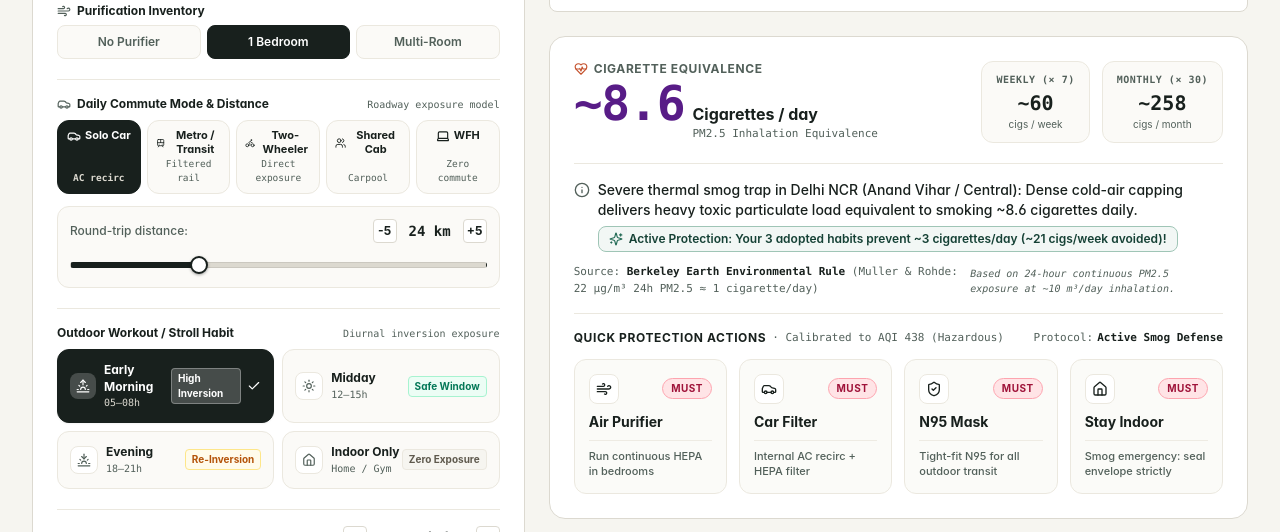
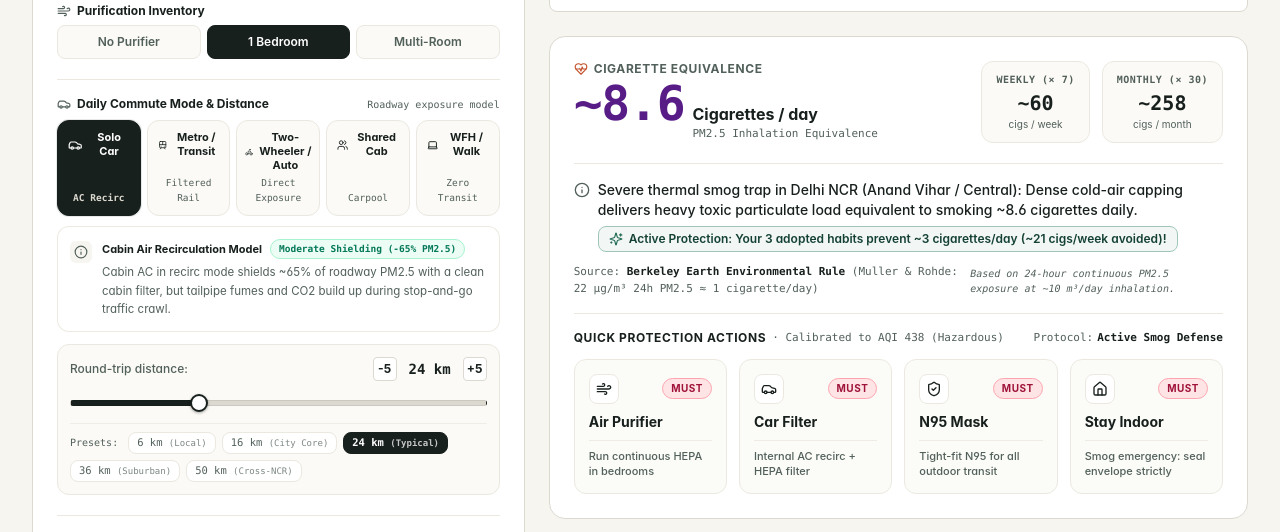
Before and after one commit to VIKAS-555/vayusaathi-smog-copilot, a Next.js app: page / in a window 1280 px wide. Shown: the part 1440-1972 px from the top of the page. Built offline with nearby package versions, Linux system fonts and the light colour scheme; no server answers.

Commit message:
feat: enhance commute mode with tactile tiles, dynamic in-transit exposure note, and quick distance preset pills

```diff
--- a/src/components/HouseholdProfiler.tsx
+++ b/src/components/HouseholdProfiler.tsx
@@ -19,7 +19,8 @@ import {
   Sunrise,
   Sunset,
   Sun,
-  Check
+  Check,
+  Info
 } from 'lucide-react';
 
 interface HouseholdProfilerProps {
@@ -128,11 +129,61 @@ export const HouseholdProfiler: React.FC<HouseholdProfilerProps> = ({
     sub: string;
     icon: React.ReactNode;
   }[] = [
-    { id: 'solo-petrol-car', label: 'Solo Car', sub: 'AC recirc', icon: <Car className="h-3.5 w-3.5" /> },
-    { id: 'metro-public-transit', label: 'Metro / Transit', sub: 'Filtered rail', icon: <Train className="h-3.5 w-3.5" /> },
-    { id: 'two-wheeler', label: 'Two-Wheeler', sub: 'Direct exposure', icon: <Bike className="h-3.5 w-3.5" /> },
-    { id: 'carpool-cab', label: 'Shared Cab', sub: 'Carpool', icon: <Users className="h-3.5 w-3.5" /> },
-    { id: 'work-from-home', label: 'WFH', sub: 'Zero commute', icon: <Laptop className="h-3.5 w-3.5" /> },
+    { id: 'solo-petrol-car', label: 'Solo Car', sub: 'AC Recirc', icon: <Car className="h-4 w-4" /> },
+    { id: 'metro-public-transit', label: 'Metro / Transit', sub: 'Filtered Rail', icon: <Train className="h-4 w-4" /> },
+    { id: 'two-wheeler', label: 'Two-Wheeler / Auto', sub: 'Direct Exposure', icon: <Bike className="h-4 w-4" /> },
+    { id: 'carpool-cab', label: 'Shared Cab', sub: 'Carpool', icon: <Users className="h-4 w-4" /> },
+    { id: 'work-from-home', label: 'WFH / Walk', sub: 'Zero Transit', icon: <Laptop className="h-4 w-4" /> },
+  ];
+
+  // Commute Exposure Profiles (PM2.5 filtration vs tailpipe intake)
+  const getCommuteExposureDetails = (mode: CommuteMode) => {
+    switch (mode) {
+      case 'solo-petrol-car':
+        return {
+          title: 'Cabin Air Recirculation Model',
+          badge: 'Moderate Shielding (-65% PM2.5)',
+          badgeClasses: 'bg-emerald-50 dark:bg-emerald-950/40 text-emerald-700 dark:text-emerald-400 border-emerald-200 dark:border-emerald-800',
+          description: 'Cabin AC in recirc mode shields ~65% of roadway PM2.5 with a clean cabin filter, but tailpipe fumes and CO2 build up during stop-and-go traffic crawl.',
+        };
+      case 'metro-public-transit':
+        return {
+          title: 'Filtered Transit Corridor',
+          badge: 'Optimal Defense (-85% PM2.5)',
+          badgeClasses: 'bg-teal-50 dark:bg-teal-950/40 text-teal-700 dark:text-teal-400 border-teal-200 dark:border-teal-800',
+          description: 'Air-conditioned metro cars with high-volume filtration offer the lowest particulate intake per commuter-km and produce zero direct roadway emissions.',
+        };
+      case 'two-wheeler':
+        return {
+          title: 'Open Roadway Exposure',
+          badge: 'Direct Intake (3.2× Exposure)',
+          badgeClasses: 'bg-rose-50 dark:bg-rose-950/40 text-rose-700 dark:text-rose-400 border-rose-200 dark:border-rose-800',
+          description: 'Open-air riders face direct tailpipe exhaust plumes and resuspended road dust at breathing height. Tight-fitting N95 respirator strongly advised.',
+        };
+      case 'carpool-cab':
+        return {
+          title: 'Shared Fleet & Recirc Ingress',
+          badge: 'Shared Footprint (-60% PM2.5)',
+          badgeClasses: 'bg-sky-50 dark:bg-sky-950/40 text-sky-700 dark:text-sky-400 border-sky-200 dark:border-sky-800',
+          description: 'Shared vehicular footprint cuts citywide congestion emissions; keep cabin AC recirculating to prevent outside truck and bus exhaust ingress.',
+        };
+      case 'work-from-home':
+        return {
+          title: 'Zero Transit Corridor',
+          badge: '100% Roadway Avoided',
+          badgeClasses: 'bg-indigo-50 dark:bg-indigo-950/40 text-indigo-700 dark:text-indigo-400 border-indigo-200 dark:border-indigo-800',
+          description: 'Completely eliminates roadway toxic micro-environments and traffic exhaust spikes; indoor air quality depends on home envelope & filtration.',
+        };
+    }
+  };
+
+  // Quick Distance Preset Pills for Rapid Mobile Tapping
+  const DISTANCE_PRESETS = [
+    { km: 6, label: '6 km', tag: 'Local' },
+    { km: 16, label: '16 km', tag: 'City Core' },
+    { km: 24, label: '24 km', tag: 'Typical' },
+    { km: 36, label: '36 km', tag: 'Suburban' },
+    { km: 50, label: '50 km', tag: 'Cross-NCR' },
   ];
 
   // 3. Outdoor Workout / Stroll Habit Options Definition
@@ -466,7 +517,7 @@ export const HouseholdProfiler: React.FC<HouseholdProfilerProps> = ({
         </div>
       </div>
 
-      {/* 4. DAILY COMMUTE MODE: Compact Option Tiles + Distance Stepper/Slider */}
+      {/* 4. DAILY COMMUTE MODE & DISTANCE: Tactile Option Tiles + Dynamic Exposure Note + Distance Presets */}
       <div className="mt-5 pt-4 border-t border-stone-200 dark:border-stone-800">
         <div className="flex items-center justify-between mb-2">
           <label className="text-xs font-bold text-ink dark:text-stone-200 flex items-center gap-1.5">
@@ -478,7 +529,7 @@ export const HouseholdProfiler: React.FC<HouseholdProfilerProps> = ({
           </span>
         </div>
 
-        {/* Compact Commute Option Tiles */}
+        {/* Tactile Commute Option Tiles */}
         <div className="grid grid-cols-2 sm:grid-cols-5 gap-1.5">
           {COMMUTE_OPTIONS.map((opt) => {
             const isSelected = profile.commuteMode === opt.id;
@@ -487,17 +538,17 @@ export const HouseholdProfiler: React.FC<HouseholdProfilerProps> = ({
                 key={opt.id}
                 type="button"
                 onClick={() => onChangeProfile({ ...profile, commuteMode: opt.id })}
-                className={`rounded-xl p-2 border text-center transition-all flex flex-col items-center justify-between min-h-[58px] ${
+                className={`rounded-xl p-2 sm:p-2.5 border text-center transition-all flex flex-col items-center justify-between min-h-[62px] ${
                   isSelected
-                    ? 'bg-ink text-white dark:bg-stone-100 dark:text-stone-900 border-ink dark:border-stone-100 shadow-xs'
+                    ? 'bg-ink text-white dark:bg-stone-100 dark:text-stone-900 border-ink dark:border-stone-100 shadow-xs ring-1 ring-ink/10 dark:ring-stone-100/20'
                     : 'bg-stone-50/80 dark:bg-stone-800/60 text-ink dark:text-stone-200 border-stone-200 dark:border-stone-700 hover:border-stone-300 dark:hover:border-stone-600'
                 }`}
               >
-                <div className="flex items-center gap-1 text-[11px] font-bold leading-tight">
+                <div className="flex items-center gap-1.5 text-[11px] font-bold leading-tight">
                   {opt.icon}
                   <span>{opt.label}</span>
                 </div>
-                <span className={`text-[9.5px] font-mono ${
+                <span className={`text-[9.5px] font-mono mt-1 ${
                   isSelected ? 'text-stone-300 dark:text-stone-600 font-semibold' : 'text-ink-muted dark:text-stone-400'
                 }`}>
                   {opt.sub}
@@ -507,7 +558,32 @@ export const HouseholdProfiler: React.FC<HouseholdProfilerProps> = ({
           })}
         </div>
 
-        {/* Round-Trip Commute Distance with +/- 5km Steppers + Slider */}
+        {/* Dynamic Transit Air Exposure Profile Note */}
+        {(() => {
+          const exposure = getCommuteExposureDetails(profile.commuteMode);
+          return (
+            <div className="mt-2.5 rounded-xl border border-stone-200/90 dark:border-stone-700/80 bg-white/70 dark:bg-stone-900/60 p-2.5 sm:p-3 flex items-start gap-2.5 transition-all">
+              <div className="mt-0.5 shrink-0 rounded-md p-1 bg-stone-100 dark:bg-stone-800 text-ink-muted dark:text-stone-300">
+                <Info className="h-3.5 w-3.5" />
+              </div>
+              <div className="flex-1 min-w-0">
+                <div className="flex flex-wrap items-center gap-2 mb-1">
+                  <span className="text-[11px] font-bold text-ink dark:text-stone-200">
+                    {exposure.title}
+                  </span>
+                  <span className={`text-[9.5px] font-mono px-2 py-0.5 rounded-full font-semibold border ${exposure.badgeClasses}`}>
+                    {exposure.badge}
+                  </span>
+                </div>
+                <p className="text-[11.5px] leading-relaxed text-ink-muted dark:text-stone-400">
+                  {exposure.description}
+                </p>
+              </div>
+            </div>
+          );
+        })()}
+
+        {/* Round-Trip Commute Distance with Quick Presets, Steppers & Slider */}
         <div className="mt-3 rounded-xl border border-stone-200 dark:border-stone-700 bg-stone-50/80 dark:bg-stone-800/60 p-2.5 sm:p-3">
           <div className="flex items-center justify-between text-xs mb-2">
             <span className="text-ink-muted dark:text-stone-400 font-medium">Round-trip distance:</span>
@@ -546,6 +622,37 @@ export const HouseholdProfiler: React.FC<HouseholdProfilerProps> = ({
             style={{ '--slider-pct': `${Math.min(100, Math.max(0, (profile.dailyCommuteKm / 80) * 100))}%` } as React.CSSProperties}
             title={`${profile.dailyCommuteKm} km round-trip distance`}
           />
+
+          {/* Quick Distance Preset Pills */}
+          <div className="flex flex-wrap items-center gap-1.5 mt-2.5 pt-2 border-t border-stone-200/70 dark:border-stone-700/70">
+            <span className="text-[10px] font-mono text-ink-muted dark:text-stone-400 mr-1">Presets:</span>
+            {DISTANCE_PRESETS.map((p) => {
+              const isActive = profile.dailyCommuteKm === p.km;
+              return (
+                <button
+                  key={p.km}
+                  type="button"
+                  onClick={() => onChangeProfile({ ...profile, dailyCommuteKm: p.km })}
+                  className={`text-[10.5px] px-2 py-0.5 rounded-lg border transition-all font-mono ${
+                    isActive
+                      ? 'bg-ink text-white dark:bg-stone-100 dark:text-stone-900 border-ink dark:border-stone-100 font-bold shadow-2xs'
+                      : 'bg-white dark:bg-stone-900/90 text-ink-muted dark:text-stone-300 border-stone-200 dark:border-stone-700 hover:border-stone-400 dark:hover:border-stone-500 font-medium'
+                  }`}
+                >
+                  {p.label} <span className="text-[9px] opacity-75">({p.tag})</span>
+                </button>
+              );
+            })}
+            {profile.commuteMode === 'work-from-home' && profile.dailyCommuteKm > 0 && (
+              <button
+                type="button"
+                onClick={() => onChangeProfile({ ...profile, dailyCommuteKm: 0 })}
+                className="text-[10px] px-2 py-0.5 rounded-lg border border-indigo-200 dark:border-indigo-800 bg-indigo-50/70 dark:bg-indigo-950/40 text-indigo-700 dark:text-indigo-300 font-mono ml-auto hover:bg-indigo-100 dark:hover:bg-indigo-900/60 transition-colors"
+              >
+                Set 0 km (WFH)
+              </button>
+            )}
+          </div>
         </div>
       </div>
 
```
Also changed, not shown: 1 other file (tests, documents, lock files or other folders).
